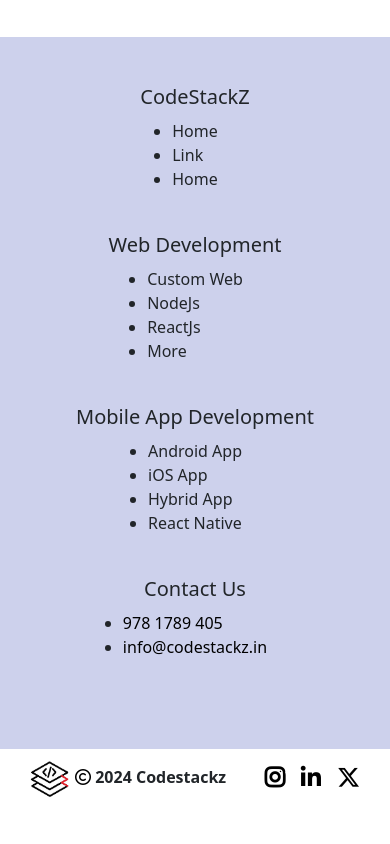
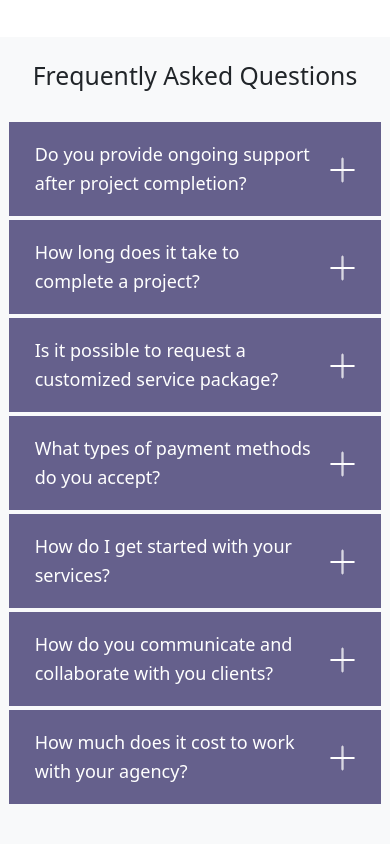
Before and after one commit to Parshant7/codestackz, a React (Vite) app: page / in a window 390 px wide. Shown: the part 3060-3904 px from the top of the page. Before the commit the page ends 3869 px from the top, so only its background shows below. Built offline with nearby package versions, Linux system fonts and the light colour scheme.

Commit message:
faqs refined

```diff
--- a/src/components/faqs/faqs.css
+++ b/src/components/faqs/faqs.css
@@ -109,10 +109,106 @@
 }
 
 
+@media screen and (max-width: 675px) {
+
+    .customWidthQuestion{
+        width: 90%;
+    }
+    .customWidthBar{
+        width: 10%;
+    }
+
+    .que a span {
+        float: right;
+        margin-top: 0px;
+        margin-right: 0px;
+        transition: all 0.4s;
+        -moz-transition: all 0.4s;
+        -webkit-transition: all 0.4s;
+        -o-transition: all 0.4s;
+    }
+
+    .que a .bar {
+        margin-top: 114%;
+        border-color: white;
+        border-width: 1.5px;
+        border-style: solid;
+        width: 25px;
+        border-radius: 10px;
+        transition: all 0.4s;
+        -moz-transition: all 0.4s;
+        -webkit-transition: all 0.4s;
+        -o-transition: all 0.4s;
+    }
+
+    .que a .bar::after {
+        height: 10px;
+        border-width: 1.5px;
+        border-style: solid;
+        width: 25px;
+        border-radius: 10px;
+        transition: all 0.4s;
+        -moz-transition: all 0.4s;
+        -webkit-transition: all 0.4s;
+        -o-transition: all 0.4s;
+    }
+
+    .que a .bar::after {
+        content: "";
+        height: 0;
+        position: absolute;
+        top: 28.5px;
+        right: .5px;
+    }
+
+    .que a {
+        position: relative;
+        transition: all 0.4s;
+        -moz-transition: all 0.4s;
+        -webkit-transition: all 0.4s;
+        -o-transition: all 0.4s;
+    }
+
+    .que a .bar::after {
+        transform: rotate(90deg);
+        -webkit-transform: rotate(90deg);
+        -moz-transform: rotate(90deg);
+        -o-transform: rotate(90deg);
+        border-color: white;
+        transition: all 0.4s;
+        -moz-transition: all 0.4s;
+        -webkit-transition: all 0.4s;
+        -o-transition: all 0.4s;
+    }
+
+    .que[aria-expanded="true"] .bar::after {
+        transform: rotate(180deg);
+
+    }
+}
+
+@media screen and (max-width:767px) {
+    .customWidthQuestion{
+        width: 100%;
+    }
+    .customWidthBar{
+        display: none;
+    }
+}
 
 
+@media screen and (max-width:674px) {
+    .customWidthQuestion{
+        width: 90%;
+    }
+    .customWidthBar{
+        width: 10%;
+        display: block;
+    }
+}
+
 @media screen and (max-width:575px) {
-    .faqDiv{
+    .faqDiv {
         width: 90%;
         margin: auto;
     }
--- a/src/components/faqs/faqs.jsx
+++ b/src/components/faqs/faqs.jsx
@@ -46,12 +46,22 @@ const Faqs = () => {
                             <div className="faqDiv">
                                 <div className="que" data-bs-toggle="collapse" href="#faqans1" role="button" aria-expanded="false" aria-controls="collapseExample">
                                     <a >
-                                        <div className='fw-bolder'>
+                                        <div className='row fw-bolder '>
+                                            <div className="col-md-11 customWidthQuestion">
                                                 Do you provide ongoing support after project completion?
-                                            <div className='bardiv d-none d-md-block'>
+                                            </div>
+                                            <div className="col-md-1 customWidthBar">
+                                                <div className='bardiv d-flex align-items-center'>
                                                     <span className='bar'></span>
                                                 </div>
                                             </div>
+                                        </div>
+                                        {/* <div className='fw-bolder'>
+                                            Do you provide ongoing support after project completion?
+                                            <div className='bardiv '>
+                                                <span className='bar'></span>
+                                            </div>
+                                        </div> */}
                                     </a>
                                 </div>
 
@@ -66,10 +76,14 @@ const Faqs = () => {
                             <div className="faqDiv">
                                 <div className="que" data-bs-toggle="collapse" href="#faqans2" role="button" aria-expanded="false" aria-controls="collapseExample">
                                     <a >
-                                        <div className='fw-bolder'>
+                                        <div className='row fw-bolder '>
+                                            <div className="col-md-11 customWidthQuestion">
                                                 How long does it take to complete a project?
-                                            <div className='bardiv d-none d-md-block'>
+                                            </div>
+                                            <div className="col-md-1 customWidthBar">
+                                                <div className='bardiv d-flex align-items-center'>
                                                     <span className='bar'></span>
+                                                </div>
                                             </div>
                                         </div>
                                     </a>
@@ -87,9 +101,13 @@ const Faqs = () => {
                                 <div className="que" data-bs-toggle="collapse" href="#faqans3" role="button" aria-expanded="false" aria-controls="collapseExample">
 
                                     <a >
-                                        <div className='fw-bolder'>
-                                            Can I request a custom service package?                                            <div className='bardiv d-none d-md-block'>
+                                        <div className='row fw-bolder '>
+                                            <div className="col-md-11 customWidthQuestion">
+                                                Is it possible to request a customized service package?                                            </div>
+                                            <div className="col-md-1 customWidthBar">
+                                                <div className='bardiv d-flex align-items-center'>
                                                     <span className='bar'></span>
+                                                </div>
                                             </div>
                                         </div>
                                     </a>
@@ -107,9 +125,14 @@ const Faqs = () => {
                                 <div className="que" data-bs-toggle="collapse" href="#faqans4" role="button" aria-expanded="false" aria-controls="collapseExample">
 
                                     <a >
-                                        <div className='fw-bolder'>
-                                            What types of payment methods do you accept?                                            <div className='bardiv d-none d-md-block'>
+                                        <div className='row fw-bolder '>
+                                            <div className="col-md-11 customWidthQuestion">
+                                                What types of payment methods do you accept?
+                                            </div>
+                                            <div className="col-md-1 customWidthBar">
+                                                <div className='bardiv d-flex align-items-center'>
                                                     <span className='bar'></span>
+                                                </div>
                                             </div>
                                         </div>
                                     </a>
@@ -126,9 +149,14 @@ const Faqs = () => {
                                 <div className="que" data-bs-toggle="collapse" href="#faqans5" role="button" aria-expanded="false" aria-controls="collapseExample">
 
                                     <a >
-                                        <div className='fw-bolder'>
-                                            How do I get started with your services?                                            <div className='bardiv d-none d-md-block'>
+                                        <div className='row fw-bolder '>
+                                            <div className="col-md-11 customWidthQuestion">
+                                                How do I get started with your services?
+                                            </div>
+                                            <div className="col-md-1 customWidthBar">
+                                                <div className='bardiv d-flex align-items-center'>
                                                     <span className='bar'></span>
+                                                </div>
                                             </div>
                                         </div>
                                     </a>
@@ -146,10 +174,14 @@ const Faqs = () => {
                                 <div className="que" data-bs-toggle="collapse" href="#faqans6" role="button" aria-expanded="false" aria-controls="collapseExample">
 
                                     <a >
-                                        <div className='fw-bolder'>
+                                        <div className='row fw-bolder '>
+                                            <div className="col-md-11 customWidthQuestion">
                                                 How do you communicate and collaborate with you clients?
-                                            <div className='bardiv d-none d-md-block'>
+                                            </div>
+                                            <div className="col-md-1 customWidthBar">
+                                                <div className='bardiv d-flex align-items-center'>
                                                     <span className='bar'></span>
+                                                </div>
                                             </div>
                                         </div>
                                     </a>
@@ -167,10 +199,14 @@ const Faqs = () => {
                                 <div className="que" data-bs-toggle="collapse" href="#faqans7" role="button" aria-expanded="false" aria-controls="collapseExample">
 
                                     <a >
-                                        <div className='fw-bolder'>
+                                        <div className='row fw-bolder '>
+                                            <div className="col-md-11 customWidthQuestion">
                                                 How much does it cost to work with your agency?
-                                            <div className='bardiv d-none d-md-block'>
+                                            </div>
+                                            <div className="col-md-1 customWidthBar">
+                                                <div className='bardiv d-flex align-items-center'>
                                                     <span className='bar'></span>
+                                                </div>
                                             </div>
                                         </div>
                                     </a>
--- a/src/pages/Home.jsx
+++ b/src/pages/Home.jsx
@@ -2,6 +2,7 @@ import Carousel from './../components/carousel/carousel'
 import Services from './../components/services/services'
 import ContactusForm from './../components/form/contactus'
 import TabTitle from './generalFunctions'
+import Faqs from '../components/faqs/faqs'
 
 const Home = () => {
 
@@ -12,6 +13,7 @@ const Home = () => {
       <Carousel />
       <Services />
       <ContactusForm />
+      <Faqs />
     </>
   )
 }
```
Lines whose indentation alone changed are shown as unchanged.
